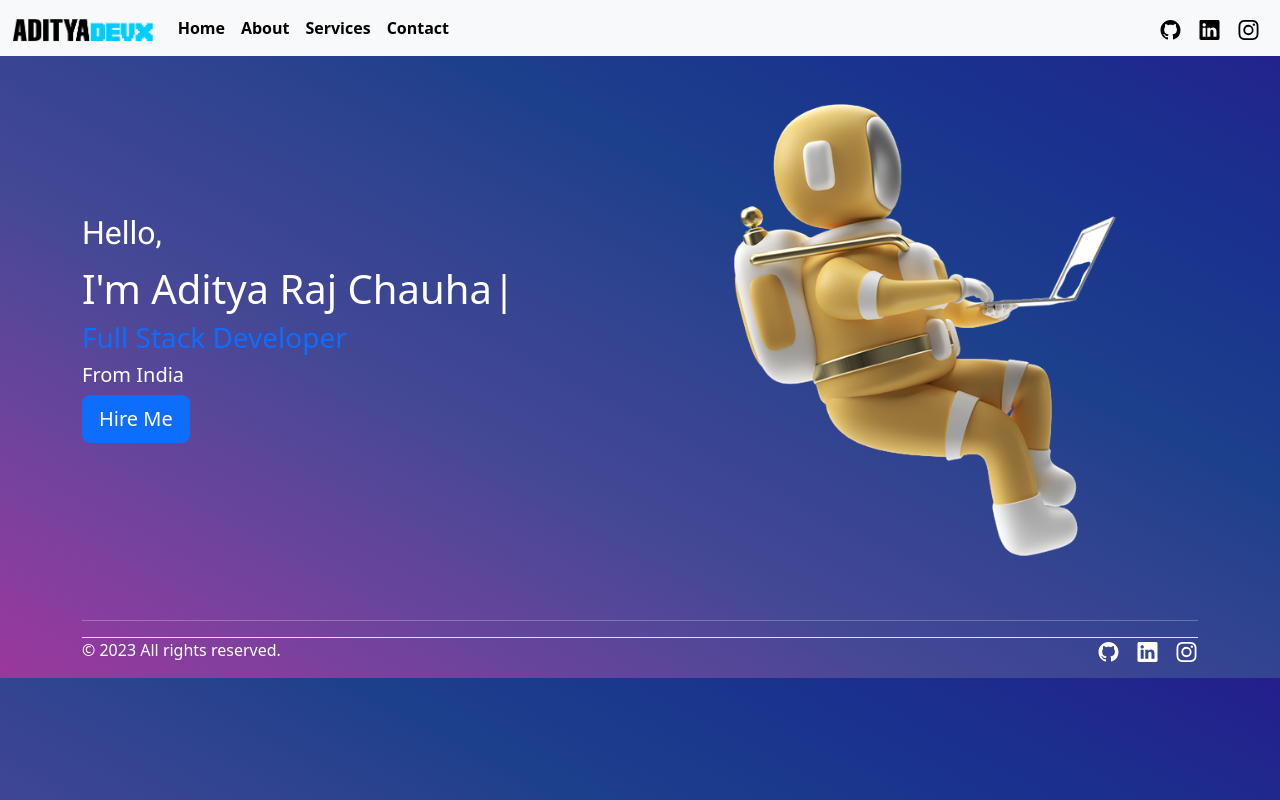
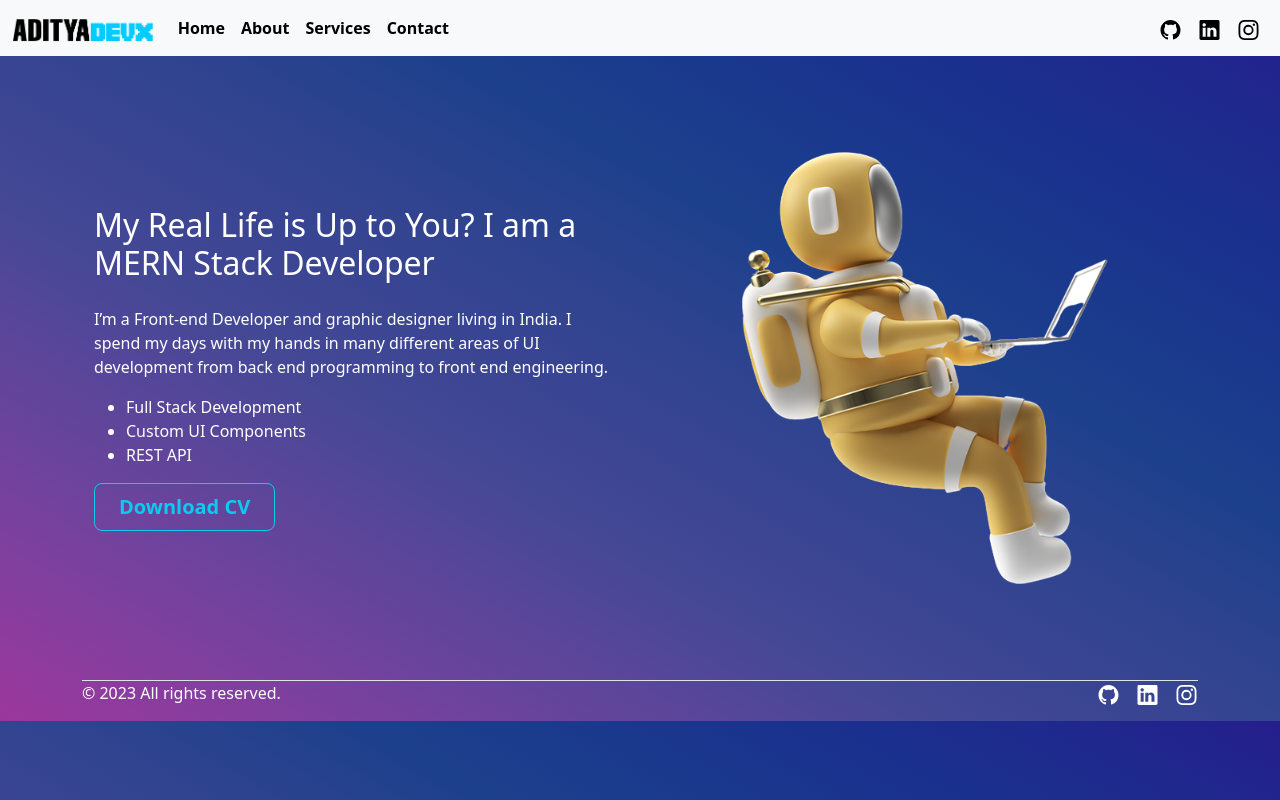
Before and after one commit to caringcoder/portfoliofront, a React (Create React App) app: page /about in a window 1280 px wide. Built offline with nearby package versions, Linux system fonts and the light colour scheme.

Commit message:
about section added

```diff
--- a/src/App.js
+++ b/src/App.js
@@ -11,7 +11,7 @@ import Header from './components/Header';
 import Services from './components/Services';
 import Visitor from './components/Visitor';
 import Astro from '../src/assets/astro.png'
-import AstroWithLaptop from '../src/assets/astrowithlaptop.png'
+import About from './components/About';
 
 
 function App() {
@@ -39,17 +39,13 @@ function App() {
               <HeroSection imgContent={Astro} />
               <MyWork />
               <LangCarousel />
-              <Connect apikey={process.env.REACT_APP_POST_CONNECT_MSG} />
+              <Connect  />
               <Visitor />
             </>
           } />
-          <Route path='/about' element={
-            <>
-              <HeroSection imgContent={AstroWithLaptop}/>
-            </>
-          } />
+          <Route path='/about' element={<About />} />
           <Route path='/contact' element={
-            <Connect apikey={process.env.REACT_APP_POST_CONNECT_MSG} />
+            <Connect />
           } />
 
           <Route path='/services' element={
--- /dev/null
+++ b/src/components/About.js
@@ -0,0 +1,42 @@
+import React from 'react'
+import astroWithLaptop from '../assets/astrowithlaptop.png'
+import CV from '../cv/myCV.pdf'
+
+function About() {
+    return (
+        <>
+            <div className="container col-xxl-8 px-4 py-5">
+                <div className="row flex-lg-row-reverse align-items-center g-5 py-5">
+                    <div className="col-10 col-sm-8 col-lg-6">
+                        <img src={astroWithLaptop} className="d-block mx-lg-auto img-fluid" alt="Bootstrap Themes" width="700" height="500" loading="lazy" />
+                    </div>
+                    <div className="col-lg-6">
+                        <h2 className="text-white mb-4">My Real Life is Up to You? I am a <span className="color-base">MERN Stack Developer</span>
+                        </h2>
+                        <p>I’m a Front-end Developer and graphic designer living in India. I spend my days with my hands in many different areas of UI development from back end programming to front end engineering.
+                        </p>
+                        <div className="row">
+                            <div className="col-md-6 about-bullet">
+                                <ul className="bullet-check">
+                                    <li>Full Stack Development</li>
+                                    <li>Custom UI Components</li>
+                                    <li>REST API</li>
+                                </ul>
+                            </div>
+                            {/* <div className="col-md-6 about-bullet">
+                                <ul className="bullet-check">
+                                    <li>Graphic designer living</li>
+                                    <li>Jiusmod tempor incididunt</li>
+                                </ul>
+                            </div> */}
+                        </div>
+                        <a href={CV} className="btn btn-outline-info btn-lg px-4 me-sm-3 fw-bold" role="button" aria-pressed="true" target={'_blank'} rel={'noreferrer'} download={"Aditya_Raj_Chauhan_Cv"}>Download CV</a>
+                    </div>
+                </div>
+            </div>
+
+        </>
+    )
+}
+
+export default About
--- a/src/components/Connect.js
+++ b/src/components/Connect.js
@@ -2,7 +2,7 @@ import React, { useState } from 'react'
 import axios from 'axios';
 
 
-function Connect({ apikey }) {
+function Connect() {
     const [formData, setFormData] = useState({
         name: '', email: '', message: ''
     })
@@ -34,7 +34,7 @@ function Connect({ apikey }) {
         }
 
         axios.post('https://portfoliobackend-azure.vercel.app/connectus', body, config)
-            .then(() => {console.log('Form Data Submitted To backend')})
+            // .then(() => {console.log('Form Data Submitted To backend')})
         // .catch((err) => { console.log('Form Data Not Submitted To backend', err) })
     }
 
--- a/src/components/HeroSection.js
+++ b/src/components/HeroSection.js
@@ -22,7 +22,7 @@ function HeroSection({imgContent}) {
                             <h3 className='text-primary' >Full Stack Developer</h3>
                             <h5>From India</h5>
                             <div className="d-grid gap-2 d-md-flex justify-content-md-start">
-                            <a className="btn btn-primary btn-lg" href="https://www.linkedin.com/in/aditya-raj-chauhan-689038220/" target={'_blank'} rel={'noreferrer'} role="button">Hire Me</a>
+                            <a className="btn btn-outline-info btn-lg px-4 me-sm-3 fw-bold" href="https://www.linkedin.com/in/aditya-raj-chauhan-689038220/" target={'_blank'} rel={'noreferrer'} role="button">Hire Me</a>
                             </div>
                         </div>
                     </div>
```
Also changed, not shown: 1 other file (tests, documents, lock files or other folders).
